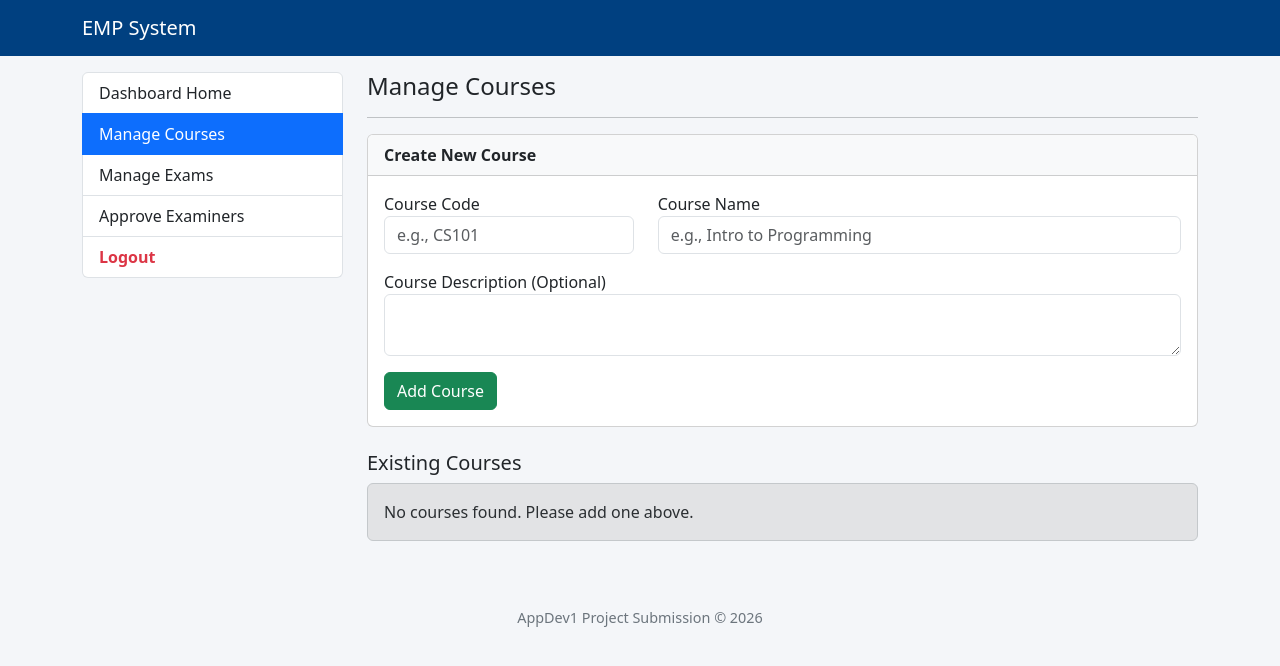
After one commit to divyeshkarthik24/EMP_25f3001808, a Flask app: page /admin/manage_courses in a window 1280 px wide. The commit adds this page. Shown: the top 666 px of the page. Run offline with Flask 3, Linux system fonts and the light colour scheme; the visitor is signed in with stand-in values (Sample User, id 1).

Commit message:
Phase 6: Admin course management implementation

```diff
--- a/app.py
+++ b/app.py
@@ -210,7 +210,35 @@ def admin_dashboard():
                            examiner_count=examiner_count,
                            slot_count=slot_count,
                            booking_count=booking_count)
+@app.route('/admin/manage_courses', methods=['GET', 'POST'])
+@login_required(role='admin')
+def manage_courses():
+    if request.method == 'POST':
+        course_code = request.form['course_code'].strip()
+        name = request.form['name'].strip()
+        description = request.form['description'].strip()
 
+        # Backend validation: check if fields are empty
+        if not course_code or not name:
+            flash("Course Code and Name are strictly required.")
+            return redirect(url_for('manage_courses'))
+
+        # Backend validation: prevent duplicate course codes
+        if Course.query.filter_by(course_code=course_code).first():
+            flash("Error: A course with this code already exists.")
+            return redirect(url_for('manage_courses'))
+
+        # Add to database
+        new_course = Course(course_code=course_code, name=name, description=description)
+        db.session.add(new_course)
+        db.session.commit()
+
+        flash(f"Course '{course_code} - {name}' created successfully.")
+        return redirect(url_for('manage_courses'))
+
+    # GET request: fetch all courses to display in the table
+    courses = Course.query.all()
+    return render_template('manage_courses.html', courses=courses)
 @app.route('/student_dashboard')
 @login_required(role='student')
 def student_dashboard():
--- a/templates/admin_dashboard.html
+++ b/templates/admin_dashboard.html
@@ -6,7 +6,7 @@
     <div class="col-md-3">
         <div class="list-group">
             <a href="#" class="list-group-item list-group-item-action active">Dashboard Home</a>
-            <a href="#" class="list-group-item list-group-item-action">Manage Courses</a>
+            <a href="{{ url_for('manage_courses') }}" class="list-group-item list-group-item-action">Manage Courses</a>
             <a href="#" class="list-group-item list-group-item-action">Manage Exams</a>
             <a href="#" class="list-group-item list-group-item-action">Approve Examiners</a>
             <a href="{{ url_for('logout') }}" class="list-group-item list-group-item-action text-danger"><b>Logout</b></a>
--- /dev/null
+++ b/templates/manage_courses.html
@@ -0,0 +1,73 @@
+{% extends 'base.html' %}
+
+{% block content %}
+<div class="row">
+    <!-- Admin Navigation Sidebar -->
+    <div class="col-md-3">
+        <div class="list-group">
+            <a href="{{ url_for('admin_dashboard') }}" class="list-group-item list-group-item-action">Dashboard Home</a>
+            <a href="{{ url_for('manage_courses') }}" class="list-group-item list-group-item-action active">Manage Courses</a>
+            <a href="#" class="list-group-item list-group-item-action">Manage Exams</a>
+            <a href="#" class="list-group-item list-group-item-action">Approve Examiners</a>
+            <a href="{{ url_for('logout') }}" class="list-group-item list-group-item-action text-danger"><b>Logout</b></a>
+        </div>
+    </div>
+
+    <!-- Main Content Area -->
+    <div class="col-md-9">
+        <h4>Manage Courses</h4>
+        <hr>
+
+        <!-- Add New Course Form -->
+        <div class="card mb-4">
+            <div class="card-header bg-light"><b>Create New Course</b></div>
+            <div class="card-body">
+                <form method="POST" action="{{ url_for('manage_courses') }}">
+                    <div class="row">
+                        <div class="col-md-4 mb-3">
+                            <label>Course Code</label>
+                            <input type="text" class="form-control" name="course_code" placeholder="e.g., CS101" required>
+                        </div>
+                        <div class="col-md-8 mb-3">
+                            <label>Course Name</label>
+                            <input type="text" class="form-control" name="name" placeholder="e.g., Intro to Programming" required>
+                        </div>
+                    </div>
+                    <div class="mb-3">
+                        <label>Course Description (Optional)</label>
+                        <textarea class="form-control" name="description" rows="2"></textarea>
+                    </div>
+                    <button type="submit" class="btn btn-success">Add Course</button>
+                </form>
+            </div>
+        </div>
+
+        <!-- Display Existing Courses -->
+        <h5>Existing Courses</h5>
+        {% if courses %}
+            <table class="table table-bordered table-striped">
+                <thead class="table-dark">
+                    <tr>
+                        <th>ID</th>
+                        <th>Course Code</th>
+                        <th>Course Name</th>
+                        <th>Description</th>
+                    </tr>
+                </thead>
+                <tbody>
+                    {% for course in courses %}
+                    <tr>
+                        <td>{{ course.id }}</td>
+                        <td><b>{{ course.course_code }}</b></td>
+                        <td>{{ course.name }}</td>
+                        <td>{{ course.description }}</td>
+                    </tr>
+                    {% endfor %}
+                </tbody>
+            </table>
+        {% else %}
+            <div class="alert alert-secondary">No courses found. Please add one above.</div>
+        {% endif %}
+    </div>
+</div>
+{% endblock %}
```
